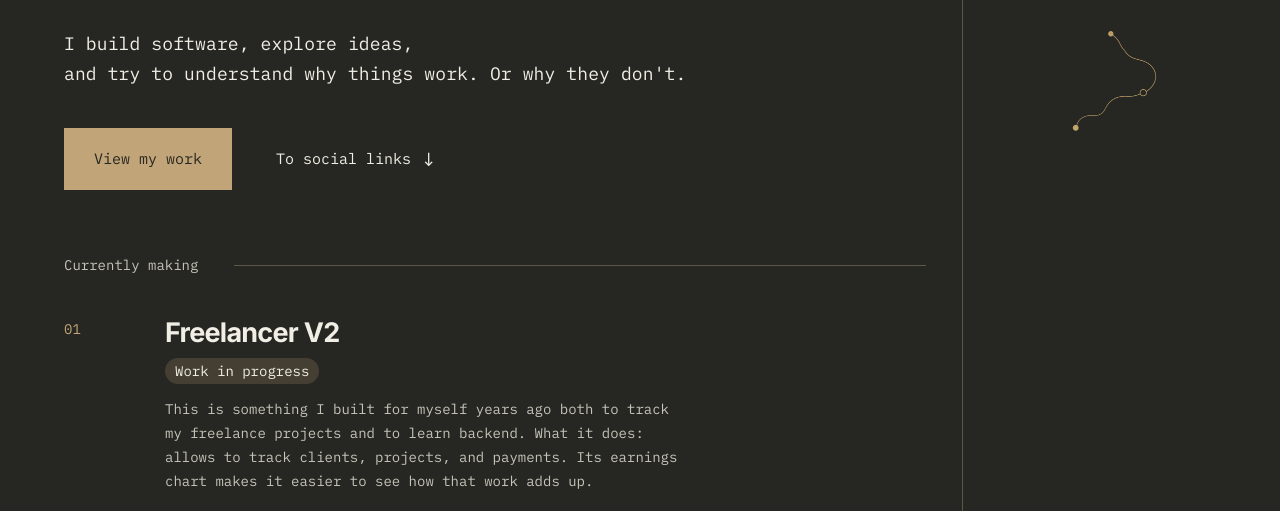
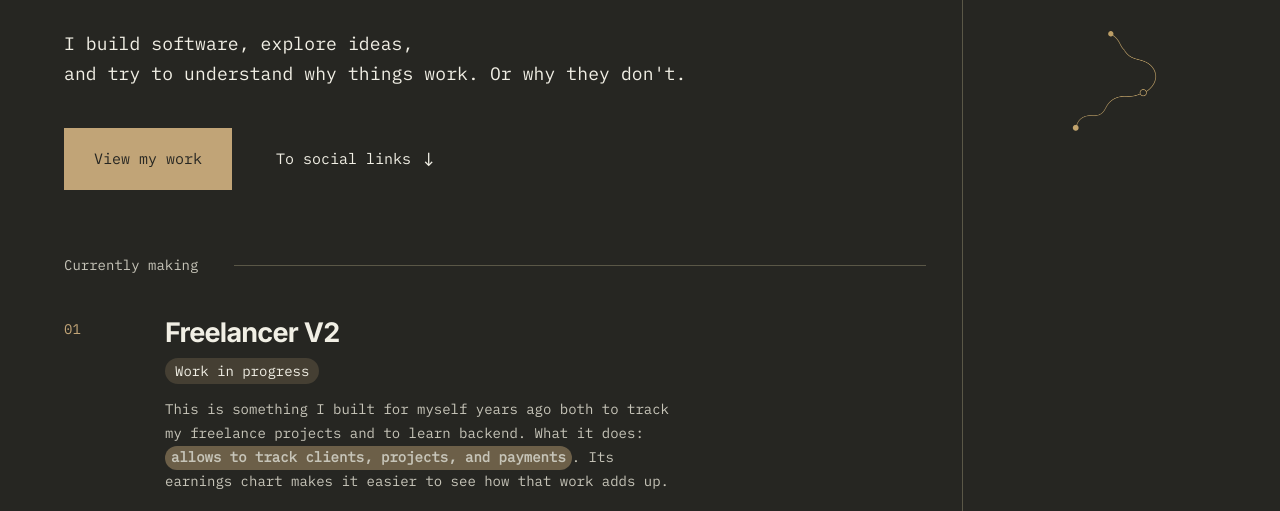
Before and after one commit to GuRuGuMaWaRu/GuRuGuMaWaRu.github.io, a plain HTML site: page index.html in a window 1280 px wide. Shown: the part 416-927 px from the top of the page. Drawn offline with Linux system fonts and the light colour scheme.

Commit message:
feat: highlight main features of Freelancer V2 project

```diff
--- a/index.html
+++ b/index.html
@@ -121,8 +121,10 @@
                 <p class="project-description">
                   This is something I built for myself years ago both to track
                   my freelance projects and to learn backend. What it does:
-                  allows to track clients, projects, and payments. Its earnings
-                  chart makes it easier to see how that work adds up.
+                  <span class="project-description-highlight"
+                    >allows to track clients, projects, and payments</span
+                  >. Its earnings chart makes it easier to see how that work
+                  adds up.
                 </p>
                 <a
                   class="project-preview"
--- a/styles.css
+++ b/styles.css
@@ -454,6 +454,14 @@ header {
     font-size: 14px;
     line-height: 1.7;
     text-align: start;
+
+    .project-description-highlight {
+      display: inline-block;
+      padding-inline: 6px;
+      background-color: color-mix(in srgb, var(--gold) 45%, var(--background));
+      border-radius: 999px;
+      font-weight: 800;
+    }
   }
 
   .project-preview {
```
